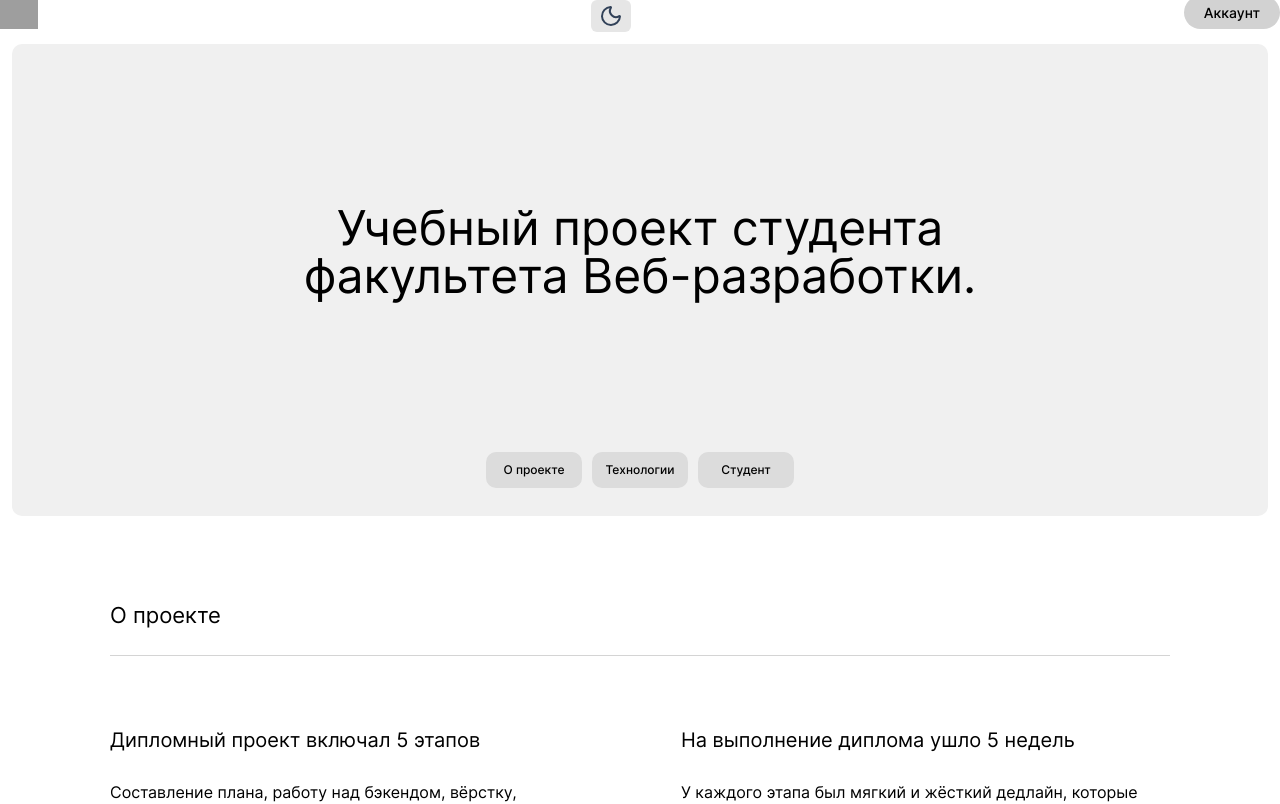
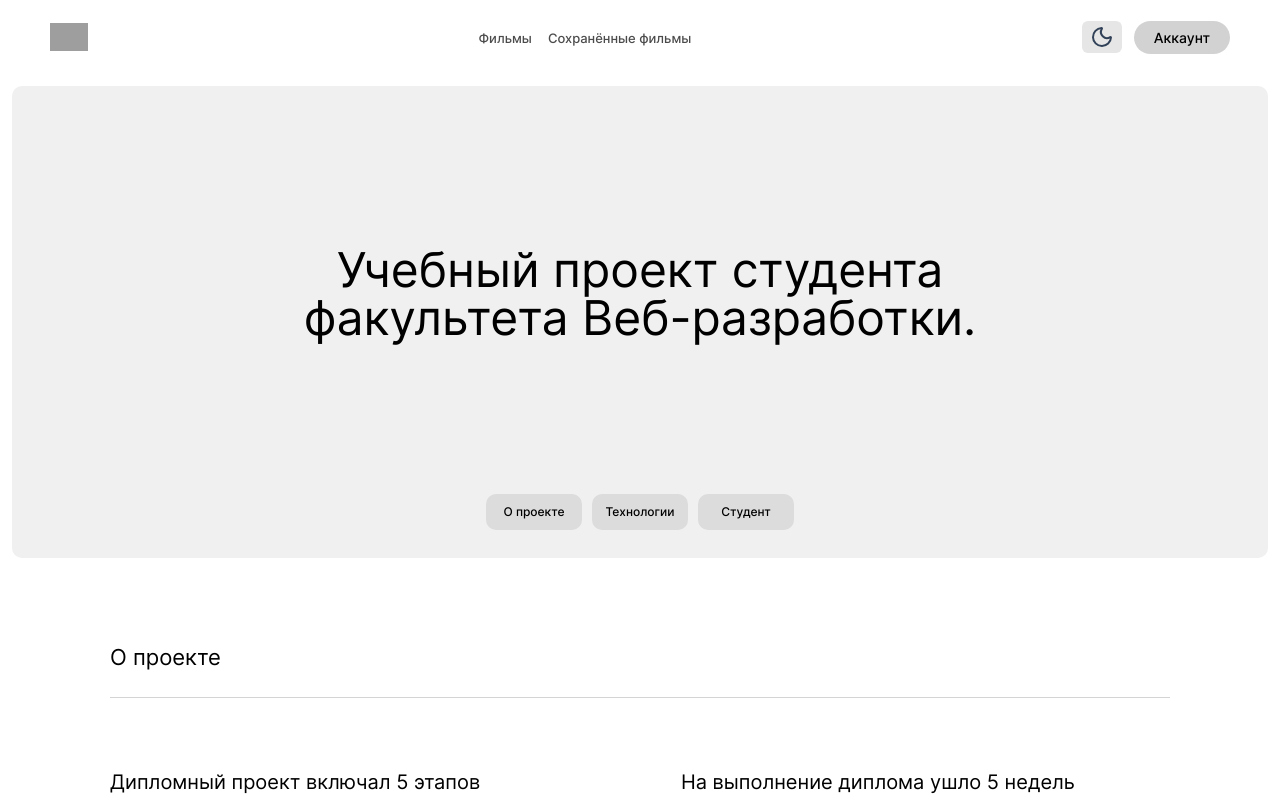
Before and after one commit to Nikolskii/see-movies, a Next.js app: page / in a window 1280 px wide. Shown: the top 804 px of the page. Built offline with nearby package versions, Linux system fonts and the light colour scheme; grey boxes are pictures that could not be loaded.

Commit message:
feat: реализовать компонент header

```diff
--- a/src/widgets/header/ui/Header.tsx
+++ b/src/widgets/header/ui/Header.tsx
@@ -1,24 +1,59 @@
 'use client';
 
+import clsx from 'clsx';
 import { Menu } from 'lucide-react';
+import Link from 'next/link';
+import { usePathname } from 'next/navigation';
 import { useState } from 'react';
 
 import { useUser } from '@/entities/user';
 import { AuthButtons } from '@/features/auth';
 import { ProfileLink } from '@/features/profile';
+import { isRouteActive } from '@/shared/lib';
+import { routes } from '@/shared/routes';
 import { Drawer, Logo, ThemeToggle } from '@/shared/ui';
 import { MobileMenu } from '@/widgets/header/ui/MobileMenu';
 
+const LINKS = [
+  { href: routes.movies, label: 'Фильмы' },
+  { href: routes.savedMovies, label: 'Сохранённые фильмы' },
+];
+
 export function Header() {
+  const pathname = usePathname();
+
   const { isAuthorized } = useUser();
   const [isMenuOpen, setIsMenuOpen] = useState(false);
 
   return (
     <>
-      <header className="flex justify-between">
+      <header className="flex min-h-[74px] items-center justify-between px-[14px] md:px-[30px] lg:px-[50px]">
         <Logo />
+        {isAuthorized ? (
+          <nav className="hidden lg:inline">
+            <ul className="flex gap-4">
+              {LINKS.map(({ href, label }) => {
+                const isActive = isRouteActive({ href, pathname });
+
+                return (
+                  <li key={href}>
+                    <Link
+                      href={href}
+                      className={clsx(
+                        'action-fade text-[13px] font-medium transition-opacity',
+                        isActive ? 'font-medium' : 'opacity-70'
+                      )}
+                    >
+                      {label}
+                    </Link>
+                  </li>
+                );
+              })}
+            </ul>
+          </nav>
+        ) : null}
+        <div className="flex items-center gap-3">
           <ThemeToggle />
-        {/* <div>{navigation}</div> */}
           {isAuthorized ? (
             <div className="hidden lg:inline">
               <ProfileLink />
@@ -34,6 +69,7 @@ export function Header() {
               <Menu size={30} />
             </button>
           ) : null}
+        </div>
       </header>
       <Drawer open={isMenuOpen} onClose={() => setIsMenuOpen(false)}>
         <MobileMenu />
```
Lines whose indentation alone changed are shown as unchanged.
